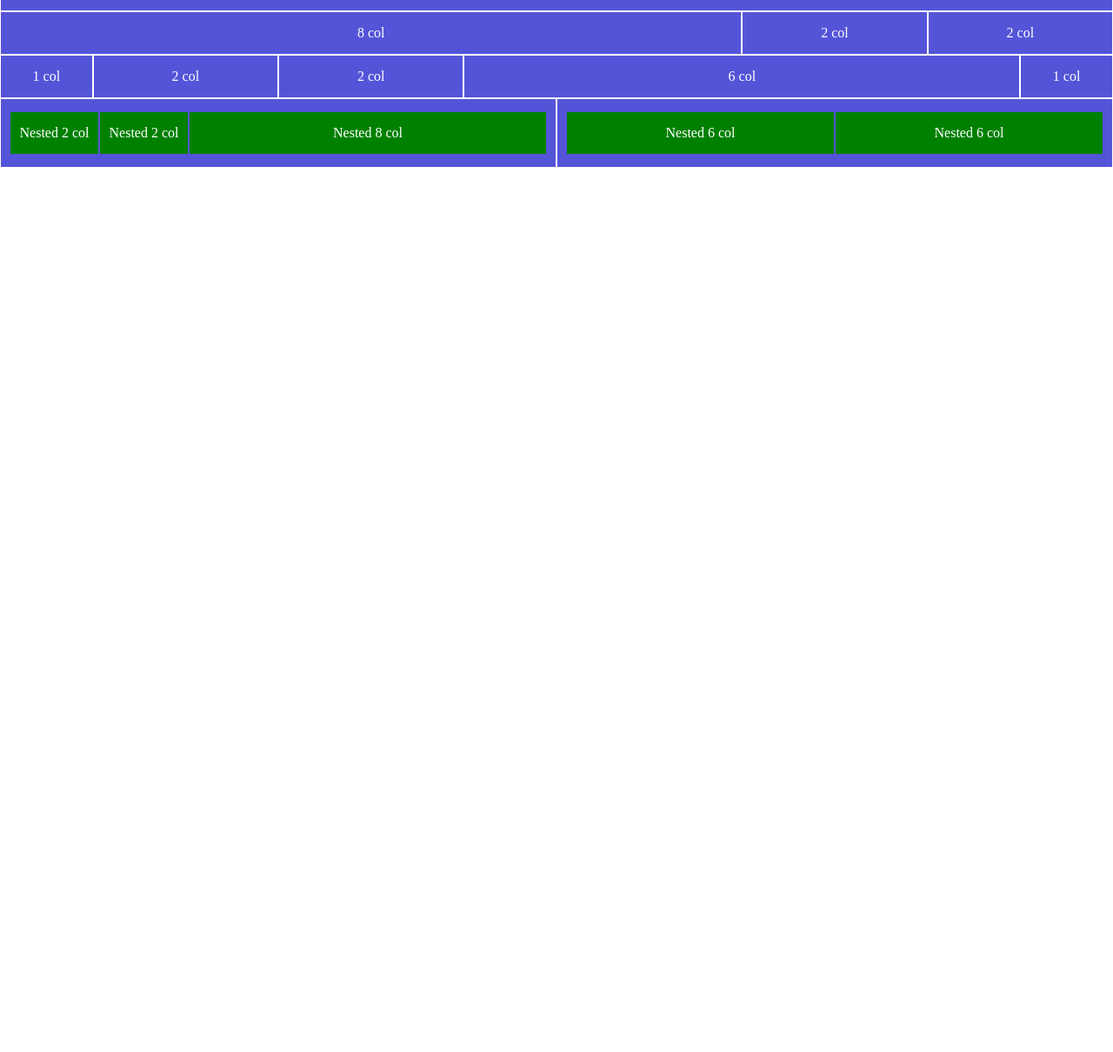
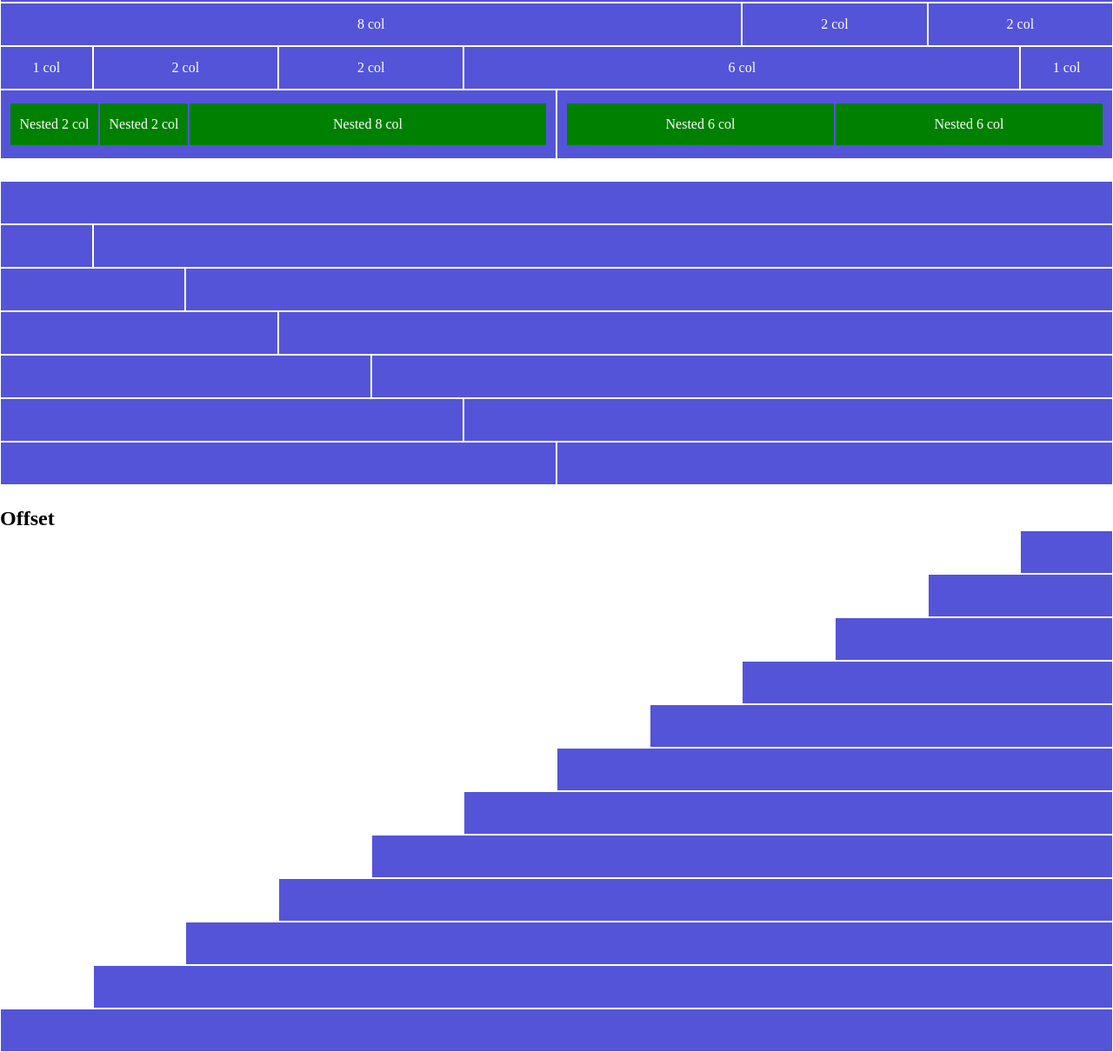
Before and after one commit to Kardast/html-css-12bool, a plain HTML site: page index.html in a window 1280 px wide. Shown: the part 174-1384 px from the top of the page at 87% size. Before the commit the page ends 800 px from the top, so only its background shows below. Drawn offline with Linux system fonts and the light colour scheme.

Commit message:
Main exercise completed

```diff
--- a/css/style.css
+++ b/css/style.css
@@ -21,3 +21,7 @@
     border: none;
     border: solid 1px rgb(84, 84, 216);
 }
+
+.space{
+    height: 25px;
+}
--- a/index.html
+++ b/index.html
@@ -11,7 +11,7 @@
 </head>
 <body>
 
-    <h1>Esercizio per Casa</h1>
+    <h2>Esercizio per Casa</h2>
 
     <main class="container-fluid">
 
@@ -172,6 +172,98 @@
                 </div>
             </div>
         </div>
+
+        <div class="space"></div>
+
+        <!-- more rows -->
+        <div class="row">
+
+            <div class="col-12"></div>
+        </div>
+        <div class="row">
+
+            <div class="col-1"></div>
+            <div class="col-11"></div>
+        </div>
+        <div class="row">
+
+            <div class="col-2"></div>
+            <div class="col-10"></div>
+        </div>
+        <div class="row">
+
+            <div class="col-3"></div>
+            <div class="col-9"></div>
+        </div>
+        <div class="row">
+
+            <div class="col-4"></div>
+            <div class="col-8"></div>
+        </div>
+        <div class="row">
+
+            <div class="col-5"></div>
+            <div class="col-7"></div>
+        </div>
+        <div class="row">
+
+            <div class="col-6"></div>
+            <div class="col-6"></div>
+        </div>
+
+        <div class="space"></div>
+
+        <!-- Offset -->
+        <h2>Offset</h2>
+
+        <div class="row">
+
+            <div class="col-1 col-offset-11"></div>
+        </div>
+        <div class="row">
+
+            <div class="col-2 col-offset-10"></div>
+        </div>
+        <div class="row">
+
+            <div class="col-3 col-offset-9"></div>
+        </div>
+        <div class="row">
+
+            <div class="col-4 col-offset-8"></div>
+        </div>
+        <div class="row">
+
+            <div class="col-5 col-offset-7"></div>
+        </div>
+        <div class="row">
+
+            <div class="col-6 col-offset-6"></div>
+        </div>
+        <div class="row">
+
+            <div class="col-7 col-offset-5"></div>
+        </div>
+        <div class="row">
+
+            <div class="col-8 col-offset-4"></div>
+        </div>
+        <div class="row">
+
+            <div class="col-9 col-offset-3"></div>
+        </div>
+        <div class="row">
+
+            <div class="col-10 col-offset-2"></div>
+        </div>
+        <div class="row">
+
+            <div class="col-11 col-offset-1"></div>
+        </div>
+        <div class="row">
+
+            <div class="col-12"></div>
+        </div>
     </main>
 </body>
 </html>
```
